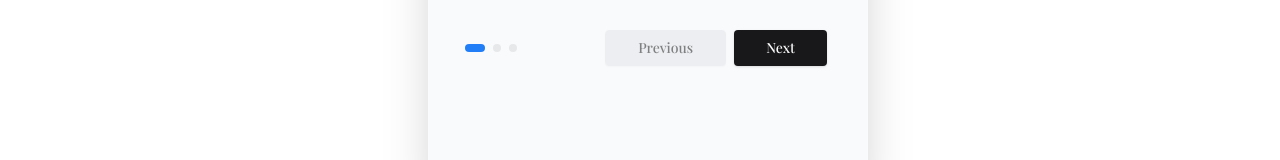
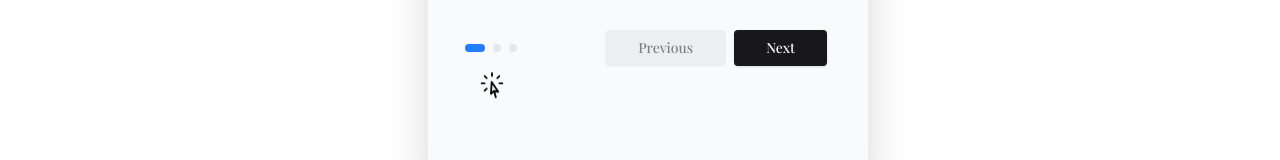
Before and after one commit to glamboyosa/ore-pper, a Next.js app in the folder orepper-landing/: page / in a window 1280 px wide. Shown: the part 734-894 px from the top of the page. Built offline with nearby package versions, Linux system fonts and the light colour scheme; a web font is replaced by a local one.

Commit message:
feat: add nice bounce animation drawing attention to the Stepper

```diff
--- a/orepper-landing/components/ui/spotlight.tsx
+++ b/orepper-landing/components/ui/spotlight.tsx
@@ -6,6 +6,7 @@ import { Button } from "./button";
 import { createOnboardingData } from "@/lib/utils";
 import { data } from "@/lib/data";
 import CardContent from "../card-content";
+import { CursorArrowRaysIcon } from "@heroicons/react/24/outline";
 export default function Spotlight() {
   const mouseX = useMotionValue(0);
   const mouseY = useMotionValue(0);
@@ -68,6 +69,13 @@ export default function Spotlight() {
           </Button>
         </div>
       </div>
+      <div className="mt-2 ml-4">
+        <CursorArrowRaysIcon
+          width={30}
+          height={30}
+          className="animate-bounce"
+        />
+      </div>
     </motion.div>
   );
 }
```
